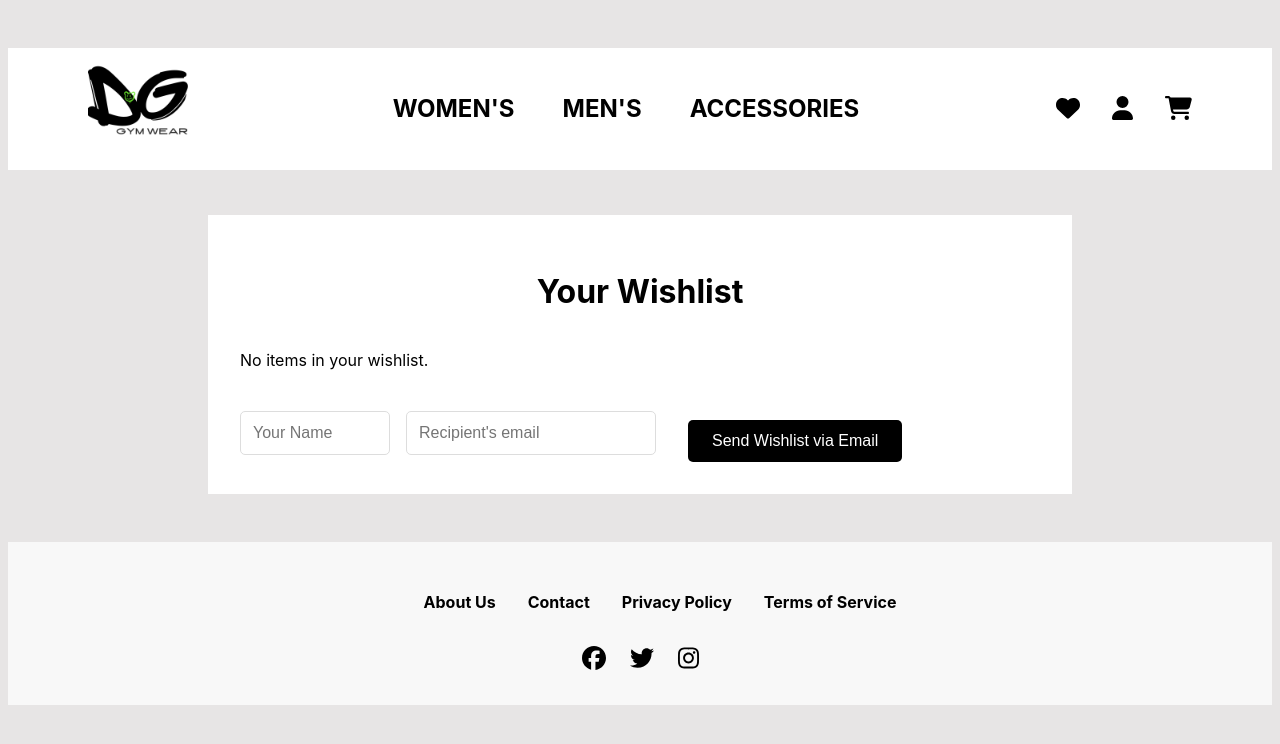
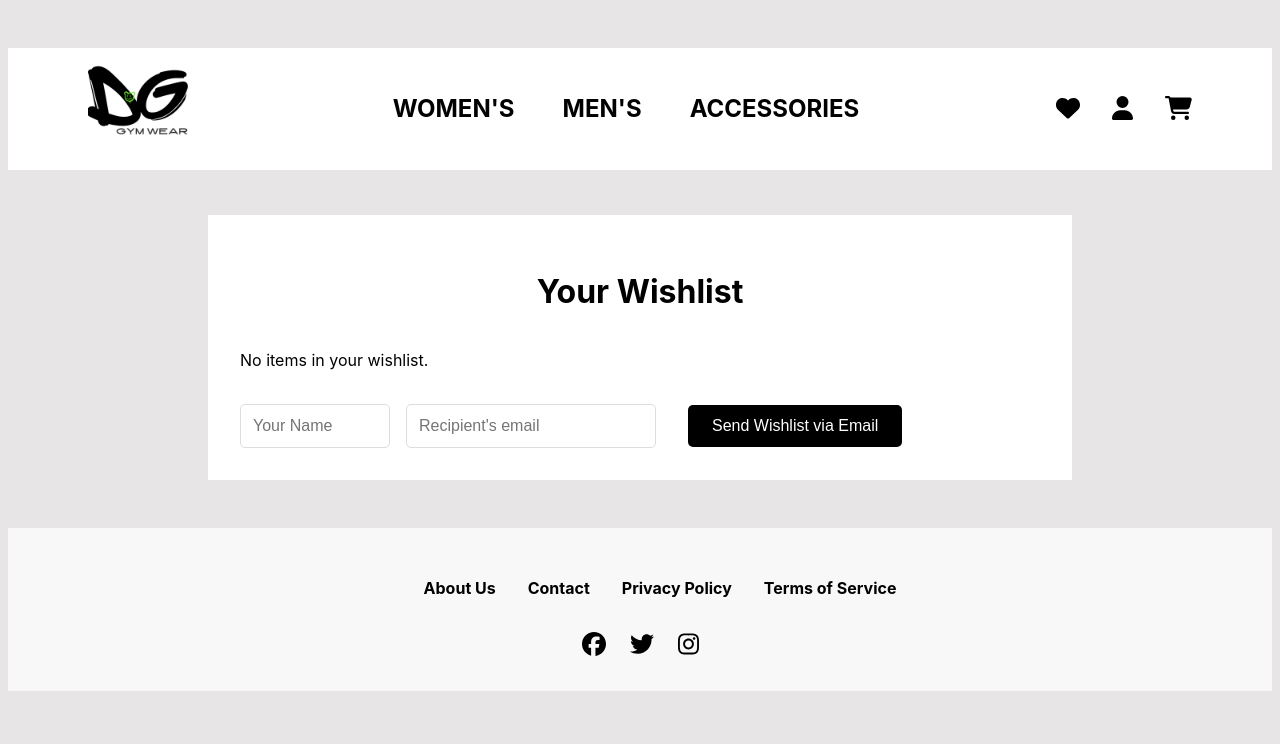
Before and after one commit to godieuru/dggymwear, a React (Vite) app: page /favorites in a window 1280 px wide. Shown: the top 744 px of the page. Built offline with nearby package versions, Linux system fonts and the light colour scheme.

Commit message:
Entrega Final React

```diff
--- a/src/styles/favorites.css
+++ b/src/styles/favorites.css
@@ -58,6 +58,7 @@
     cursor: pointer;
     font-size: 1rem;
     transition: background-color 0.2s ease-in-out;
+
 }
 
 .sendEmailButton:hover,
@@ -96,3 +97,7 @@
 .favoriteIcon:hover {
     color: red;
 }
+
+button {
+    margin-top: 0;
+}
```
